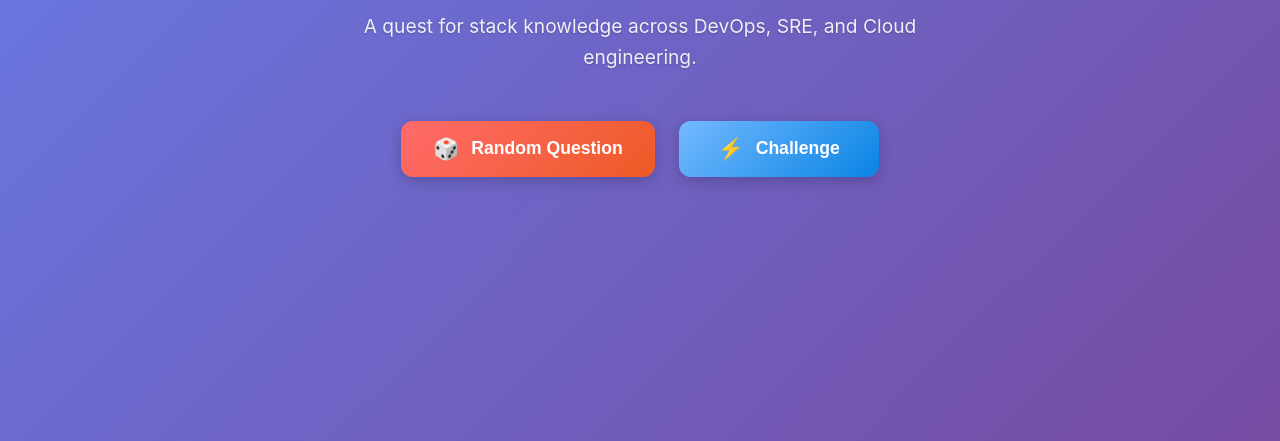
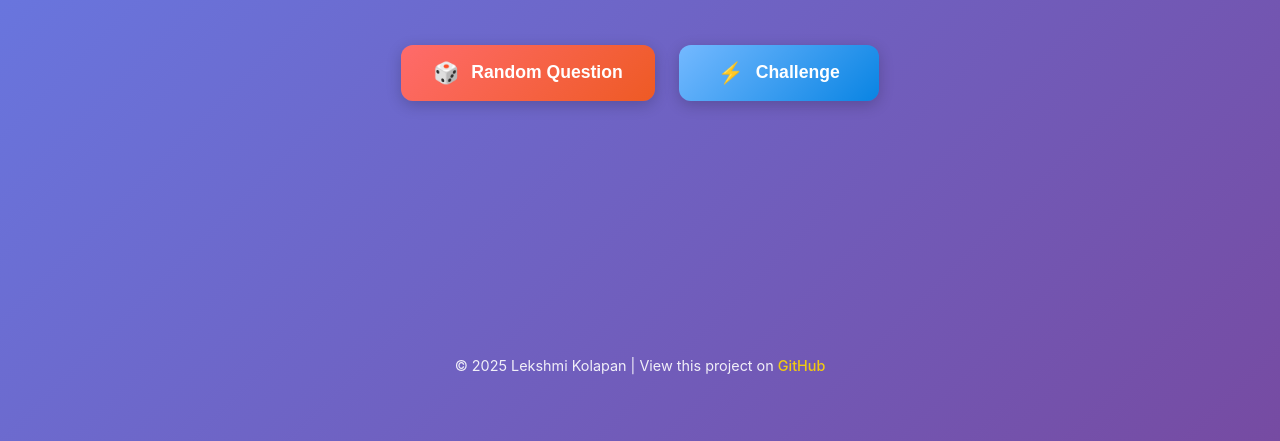
Before and after one commit to Lforlinux/stack-quest, a plain HTML site: page index.html in a window 1280 px wide. Shown: the part 359-800 px from the top of the page. Drawn offline with Linux system fonts and the light colour scheme.

Commit message:
footer added

```diff
--- a/index.html
+++ b/index.html
@@ -141,6 +141,12 @@
         </main>
     </div>
 
+    <footer class="footer">
+        <div class="container">
+            <p>&copy; 2025 Lekshmi Kolapan | View this project on <a href="https://github.com/Lforlinux/StackQuest" target="_blank" rel="noopener noreferrer">GitHub</a></p>
+        </div>
+    </footer>
+
     <script src="script.js"></script>
 </body>
 </html>
--- a/styles.css
+++ b/styles.css
@@ -5,14 +5,18 @@
     box-sizing: border-box;
 }
 
+html, body {
+    height: 100%;
+}
+
 body {
     font-family: -apple-system, BlinkMacSystemFont, 'Segoe UI', Roboto, Oxygen, Ubuntu, Cantarell, sans-serif;
     line-height: 1.6;
+    display: flex;
+    flex-direction: column;
     color: #333;
     background: linear-gradient(135deg, #667eea 0%, #764ba2 100%);
     min-height: 100vh;
-    display: flex;
-    align-items: center;
     justify-content: center;
 }
 
@@ -21,6 +25,10 @@ body {
     width: 95%;
     margin: 0 auto;
     padding: 2rem;
+    flex: 1;
+    display: flex;
+    flex-direction: column;
+    justify-content: center;
 }
 
 /* Header styles */
@@ -571,3 +579,32 @@ body {
         font-size: 1rem;
     }
 }
+
+/* Footer */
+.footer {
+    background: transparent;
+    color: white;
+    text-align: center;
+    padding: 2rem 0;
+    margin-top: auto;
+    width: 100%;
+    flex-shrink: 0;
+}
+
+.footer p {
+    margin: 0;
+    font-size: 0.9rem;
+    opacity: 0.9;
+}
+
+.footer a {
+    color: #ffd700;
+    text-decoration: none;
+    font-weight: 500;
+    transition: color 0.3s ease;
+}
+
+.footer a:hover {
+    color: #fff;
+    text-decoration: underline;
+}
```
